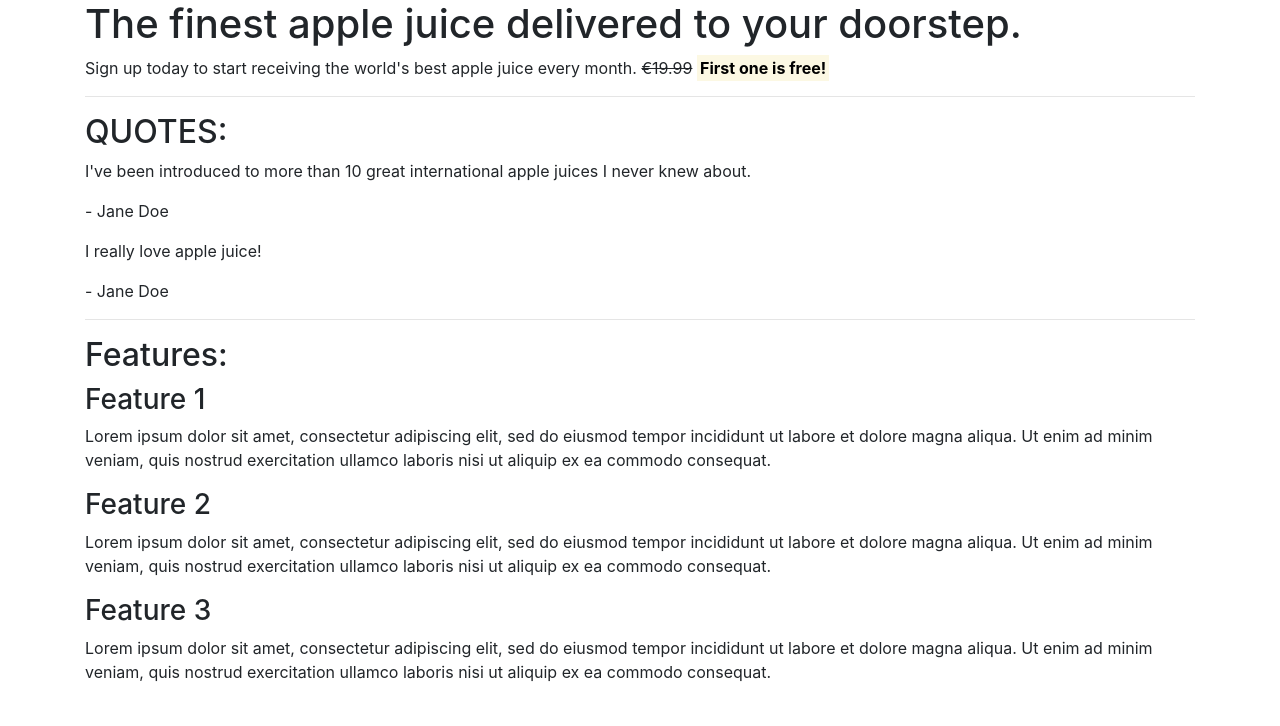
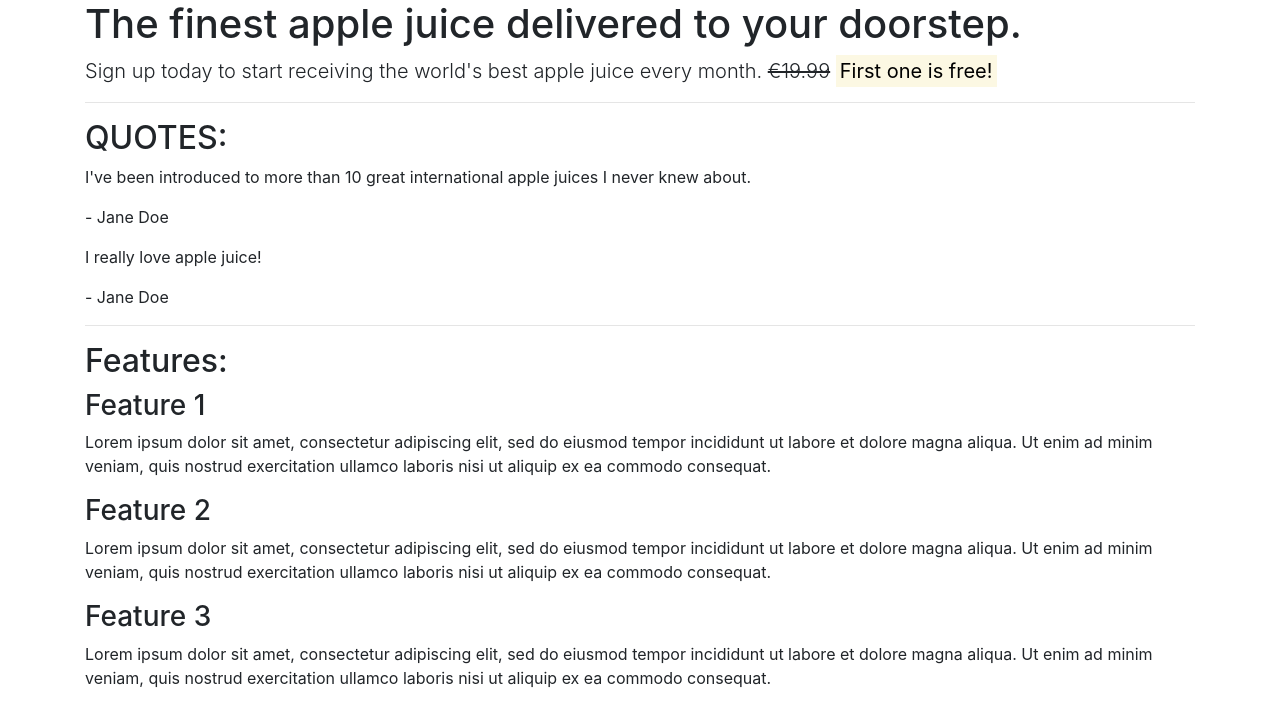
Before and after one commit to StephanieJFogelvik/ci_bootstrap_project, a plain HTML site: page index.html in a window 1280 px wide. Drawn offline with nearby package versions, Linux system fonts and the light colour scheme.

Commit message:
Add additional formatting to lead paragraph in callout section

```diff
--- a/index.html
+++ b/index.html
@@ -13,7 +13,7 @@
         <!-- Callout -->
         <section class="callout">
             <h1>The finest apple juice delivered to your doorstep.</h1>
-            <p>Sign up today to start receiving the world's best apple juice every month. <s>€19.99</s> <strong><mark>First one is free!</mark></strong></p>
+            <p class="lead">Sign up today to start receiving the world's best apple juice every month. <s>€19.99</s> <strong><mark>First one is free!</mark></strong></p>
         </section>
         <!-- /.callout -->
         <hr>
```
